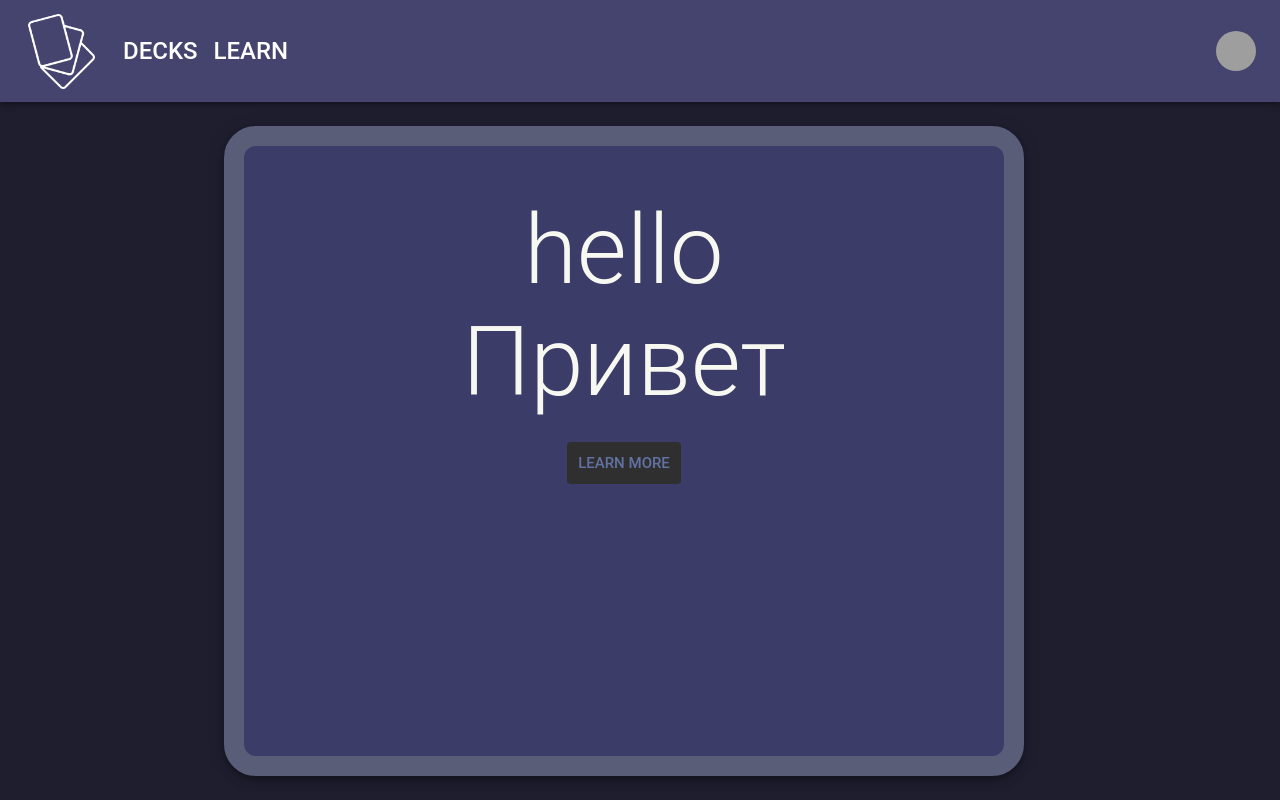
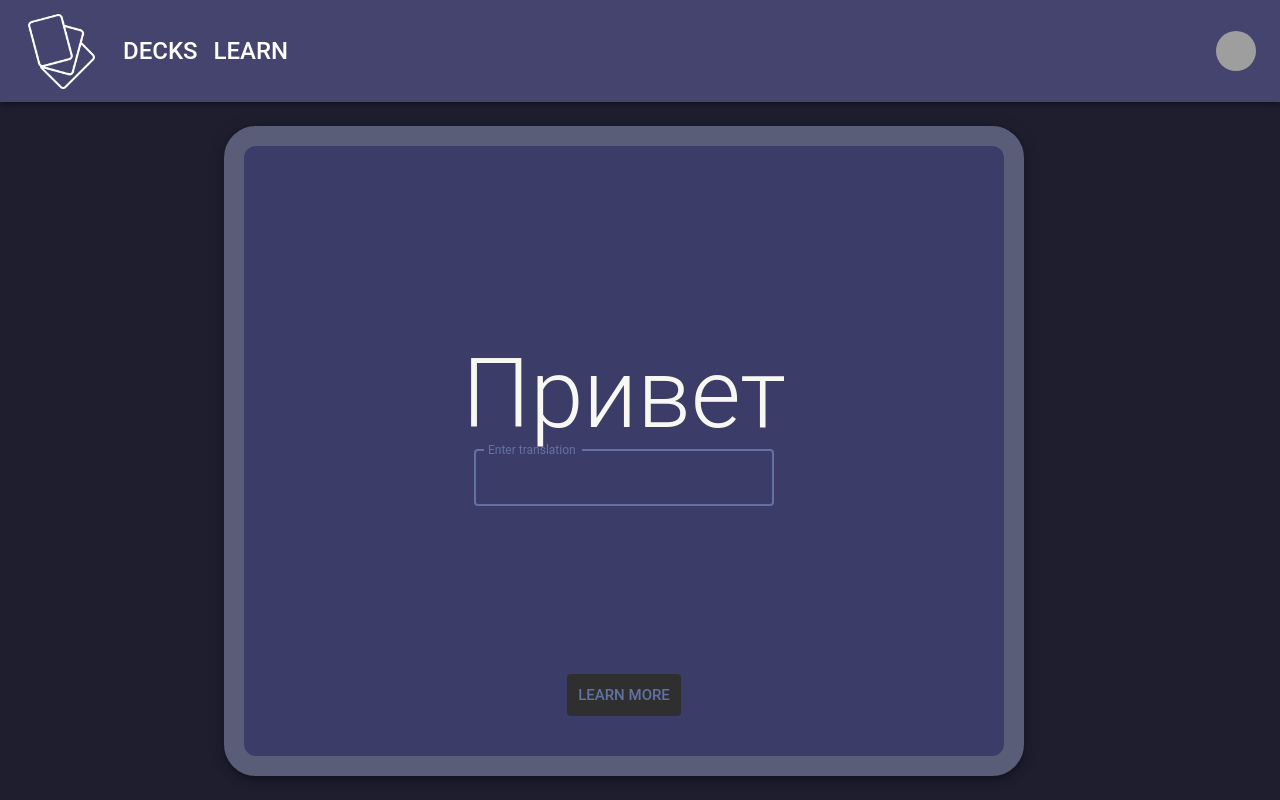
Before and after one commit to Tr1ple312/CardAplication, a React (Vite) app in the folder ReactFront/card-frontend/: page / in a window 1280 px wide. Built offline with nearby package versions, Linux system fonts and the light colour scheme; grey boxes are pictures that could not be loaded.

Commit message:
front: Card Component: +TextField

```diff
--- a/ReactFront/card-frontend/src/Components/MainPage.jsx
+++ b/ReactFront/card-frontend/src/Components/MainPage.jsx
@@ -4,45 +4,76 @@ import {
   CardActions,
   Typography,
   Button,
-} from '@mui/material';
+  TextField,
+  Input,
+} from "@mui/material";
+import { useState } from "react";
 
-export default function WordCard({ word, meaning }) {
+export default function WordCard({ meaning, word }) {
+	const [userAnswer, setUserAnswer] = useState("");
+	const [isChecked, setIsChecked] = useState(false)
+
+	const normalUserAnswer = userAnswer.trim().toLowerCase()
+	const normalCorrectAnswer = word.trim().toLowerCase()
+	const isCorrect = normalUserAnswer === normalCorrectAnswer
+
+	function handleUserAnswer(e) {
+		setUserAnswer(e.target.value)
+		setIsChecked(false)
+	}
+
+	function handleKeyDown(e) {
+		if (e.key === 'Enter' && !isChecked && userAnswer.trim() !== '') {
+			setIsChecked(true)
+		}
+	}
+
+
 	return (
 		<Card
 			sx={{
-        width: { xs: '90%', sm: 800 },
+				width: { xs: "90%", sm: 800 },
 				maxWidth: 1000,
 				minHeight: 650,
 				padding: 4,
 				borderRadius: 8,
 				boxShadow: 6,
-        bgcolor: '#323261',
-        color: '#f8f8f2',
-        border: '20px solid #595d78',
-        display: 'flex',
-        flexDirection: 'column',
+				bgcolor:"#323261",
+				color: "#f8f8f2",
+				border:isChecked ? (isCorrect ? "20px solid #6bcf92" : "20px solid #e06a6a" ) : "20px solid #595d78",
+				display: "flex",
+				flexDirection: "column",
 			}}
 		>
 			<CardContent
 				sx={{
-          display: 'flex',
-          flexDirection: 'column',
-          justifyContent: 'center',
-          alignItems: 'center',
-          height: '100%',
-          textAlign: 'center',
+					flexGrow: 1,
+					display: "flex",
+					flexDirection: "column",
+					justifyContent: "center",
+					alignItems: "center",
+					height: "100%",
+					textAlign: "center",
 				}}
 			>
-        <Typography variant="h1">{word}</Typography>
 				<Typography variant="h1">{meaning}</Typography>
+				<TextField
+					variant="outlined"
+					label="Enter translation"
+					value={userAnswer}
+					onChange={handleUserAnswer}
+					onKeyDown={handleKeyDown}
+					autoFocus
+					InputProps= {{readOnly: isChecked}}
+					sx={{ width: '100%', maxWidth: 300 }}
+
+				/>
 			</CardContent>
-
-      <CardActions sx={{ justifyContent: 'center' }}>
-        <Button size="large" sx={{ bgcolor: '#2f2f2f', color: 'primary.main' }}>
+			<CardActions sx={{ justifyContent: "center" }}>
+				<Button size="large" sx={{ bgcolor: "#2f2f2f", color: "primary.main" }}>
 					Learn more
 				</Button>
 			</CardActions>
 		</Card>
-
   );
 }
```
Lines whose indentation alone changed are shown as unchanged.
